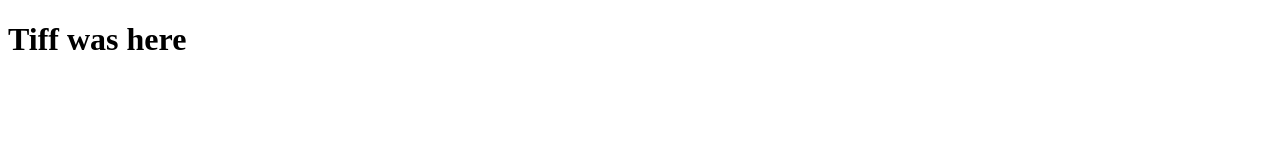
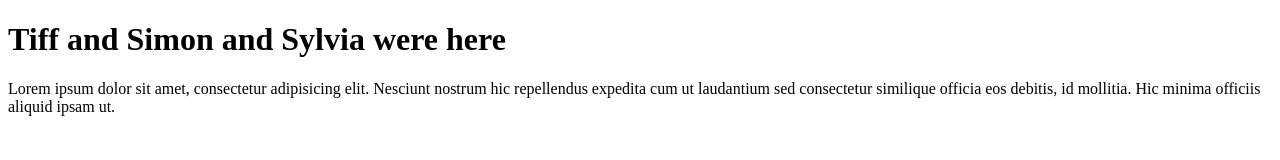
Before and after one commit to pumpkin-cats/feline-fantastica, a plain HTML site: page index.html in a window 1280 px wide. Drawn offline with Linux system fonts and the light colour scheme.

Commit message:
Changing header and adding paragraph text

```diff
--- a/index.html
+++ b/index.html
@@ -5,6 +5,7 @@
 	<title>Feline Fantastica!</title>
 </head>
 <body>
-	<h1>Tiff was here</h1>
+	<h1>Tiff and Simon and Sylvia were here</h1>
+	<p>Lorem ipsum dolor sit amet, consectetur adipisicing elit. Nesciunt nostrum hic repellendus expedita cum ut laudantium sed consectetur similique officia eos debitis, id mollitia. Hic minima officiis aliquid ipsam ut.</p>
 </body>
 </html>
```
